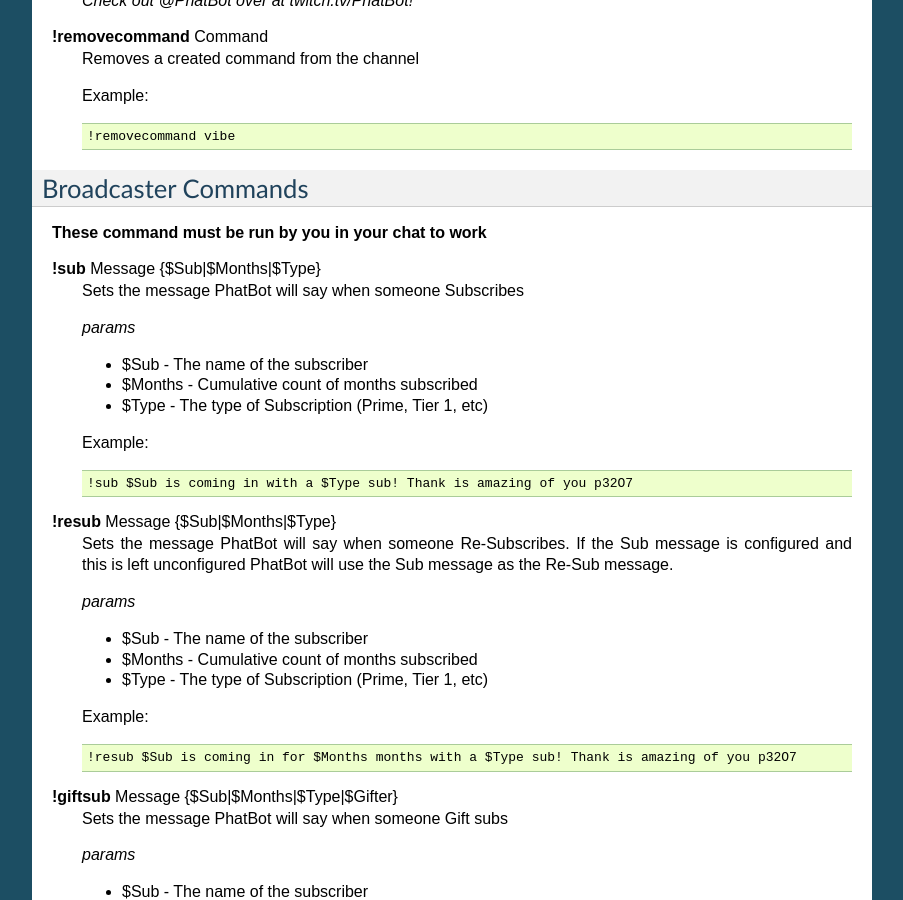
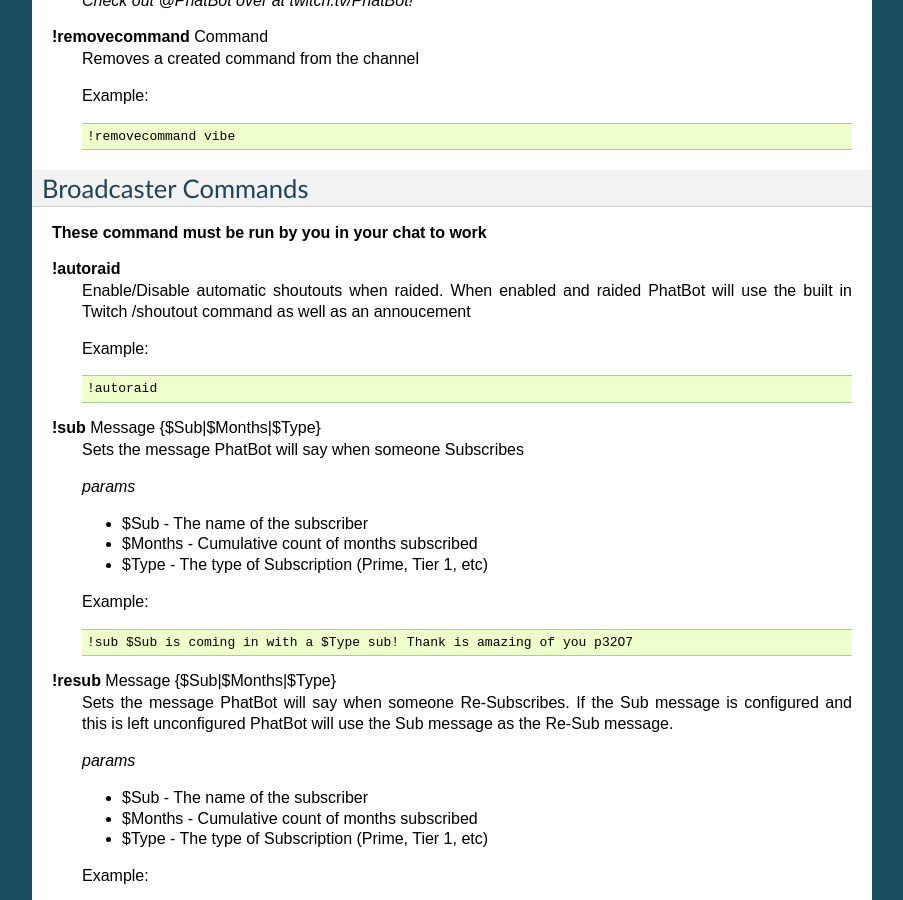
Before and after one commit to Phat32/PhatBot-Docs, a Sphinx documentation site: the page built from docs/pages/twitch/commands.rst, in a window 1280 px wide and 900 px high, scrolled down 2257 px. Shown: the whole window, without its empty margins (198-1101 px from the left). Built offline with Sphinx 7.4.7, drawn with Linux system fonts in a browser that asks for light colours.

Commit message:
Added new command

```diff
--- a/docs/pages/twitch/commands.rst
+++ b/docs/pages/twitch/commands.rst
@@ -146,6 +146,15 @@
 
 **These command must be run by you in your chat to work**
 
+**!autoraid**
+  Enable/Disable automatic shoutouts when raided. When enabled and raided PhatBot will use the built in Twitch /shoutout command as well as an annoucement
+
+  Example:
+
+  .. code-block:: none
+
+    !autoraid
+
 **!sub** Message {$Sub|$Months|$Type}
   Sets the message PhatBot will say when someone Subscribes
 
```
